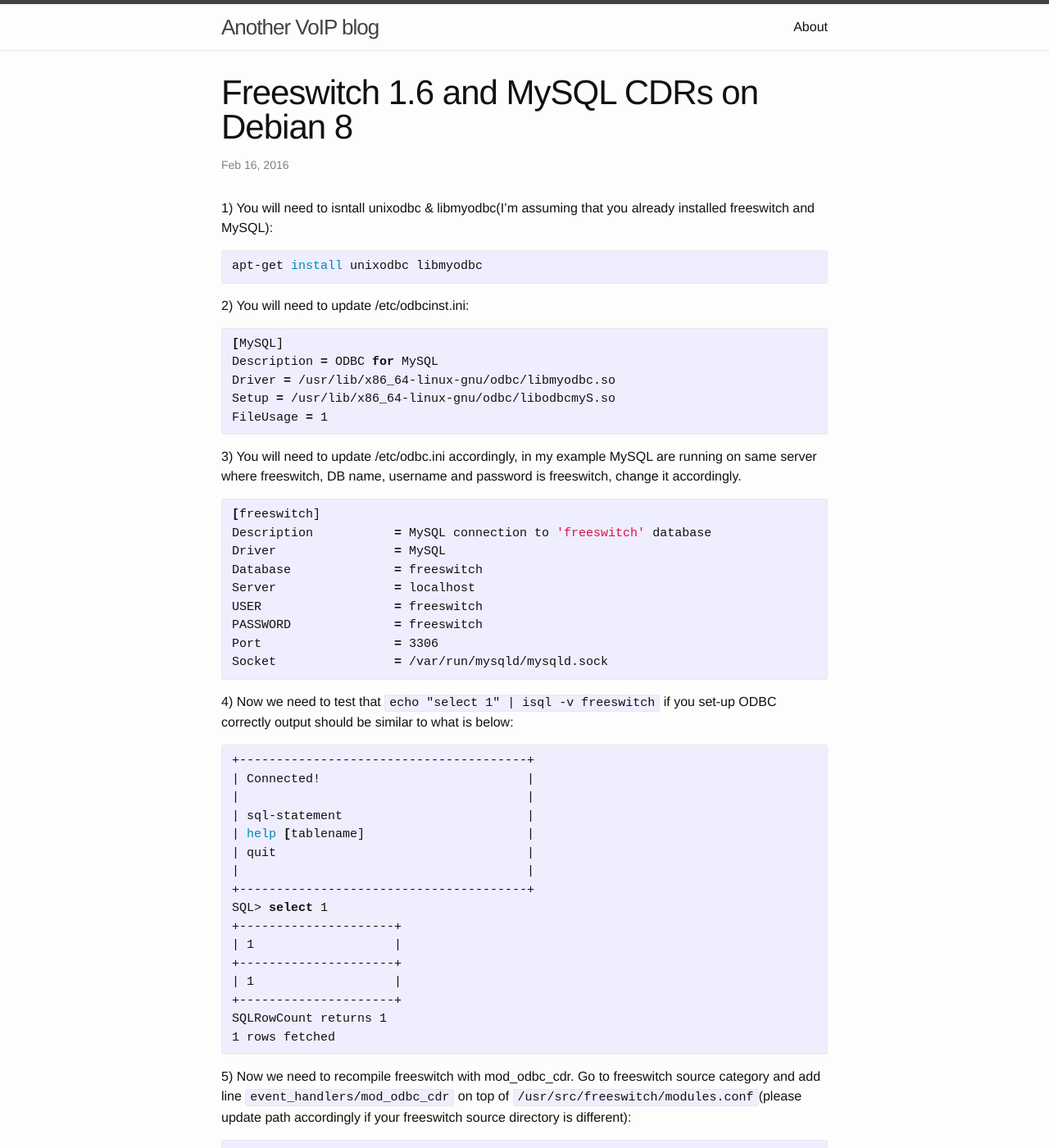
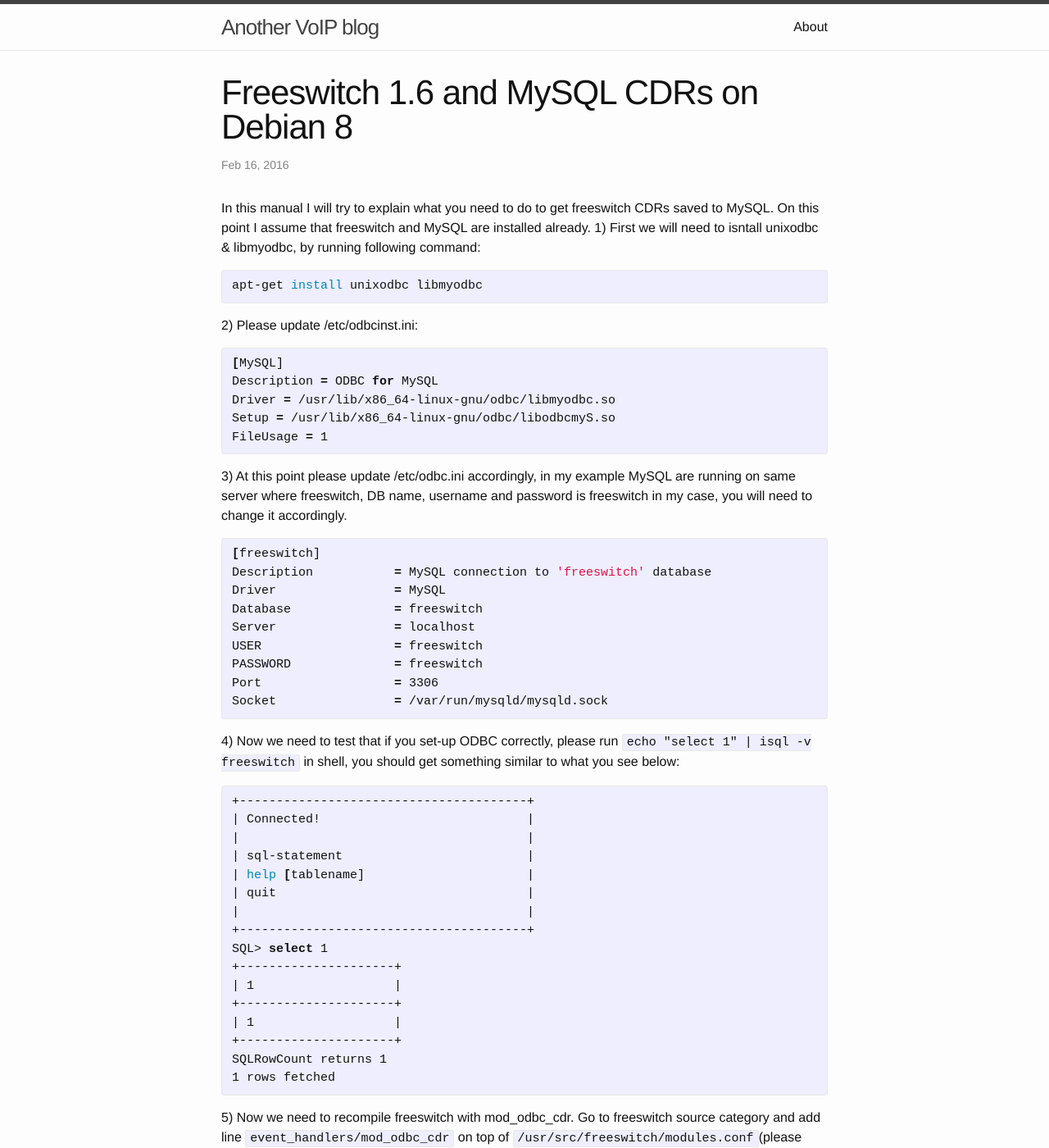
Before and after one commit to os11k/os11k.github.io, a Jekyll site: the page built from _posts/2016-02-16-freeswitch-mysql-CDRs.markdown, in a window 1280 px wide and 1400 px high. Shown: the whole window at 82% size. Built offline with Jekyll 4.4.1, drawn with Linux system fonts in a browser that asks for light colours; comment, search, counter and statistics services are not loaded; some of the changed text lies outside the part shown.

Commit message:
Minor changes

```diff
--- a/_posts/2016-02-16-freeswitch-mysql-CDRs.markdown
+++ b/_posts/2016-02-16-freeswitch-mysql-CDRs.markdown
@@ -5,12 +5,13 @@
 categories: jekyll update
 comments: true
 ---
-1) You will need to isntall unixodbc & libmyodbc(I'm assuming that you already installed freeswitch and MySQL):
+In this manual I will try to explain what you need to do to get freeswitch CDRs saved to MySQL. On this point I assume that freeswitch and MySQL are installed already.
+1) First we will need to isntall unixodbc & libmyodbc, by running following command:
 {% highlight bash %}
 apt-get install unixodbc libmyodbc
 {% endhighlight %}
 
-2) You will need to update /etc/odbcinst.ini:
+2) Please update /etc/odbcinst.ini:
 {% highlight bash %}
 [MySQL]
 Description = ODBC for MySQL
@@ -19,7 +20,7 @@
 FileUsage = 1
 {% endhighlight %}
 
-3) You will need to update /etc/odbc.ini accordingly, in my example MySQL are running on same server where freeswitch, DB name, username and password is freeswitch, change it accordingly.
+3) At this point please update /etc/odbc.ini accordingly, in my example MySQL are running on same server where freeswitch, DB name, username and password is freeswitch in my case, you will need to change it accordingly.
 {% highlight bash %}
 [freeswitch]
 Description           = MySQL connection to 'freeswitch' database
@@ -32,7 +33,7 @@
 Socket                = /var/run/mysqld/mysqld.sock
 {% endhighlight %}
 
-4) Now we need to test that `echo "select 1" | isql -v freeswitch` if you set-up ODBC correctly output should be similar to what is below:
+4) Now we need to test that if you set-up ODBC correctly, please run `echo "select 1" | isql -v freeswitch` in shell, you should get something similar to what you see below:
 {% highlight bash %}
 +---------------------------------------+
 | Connected!                            |
@@ -74,12 +75,12 @@
 make install
 {% endhighlight %}
 
-7) You need to copy odbc_cdr.conf.xml to freeswich conf directory, I'm assuming that freeswitch source directory is `/usr/src/freeswitch`
+7) At this point we need to copy odbc_cdr.conf.xml to freeswich conf directory, I'm assuming that freeswitch source directory is `/usr/src/freeswitch`
 {% highlight bash %}
 cp /usr/src/freeswitch/src/mod/event_handlers/mod_odbc_cdr/conf/autoload_configs/odbc_cdr.conf.xml /usr/local/freeswitch/conf/autoload_configs/odbc_cdr.conf.xml
 {% endhighlight %}
 
-8) You need to update `/usr/local/freeswitch/conf/autoload_configs/odbc_cdr.conf.xml` accordingly so it points to mysql DB(line No4):
+8) Please update `/usr/local/freeswitch/conf/autoload_configs/odbc_cdr.conf.xml` accordingly so it points to mysql DB(line No4):
 {% highlight bash linenos=table %}
 <configuration name="odbc_cdr.conf" description="ODBC CDR Configuration">
   <settings>
@@ -141,7 +142,7 @@
 </configuration>
 {% endhighlight %}
 
-9) You need to enable auto-load of mod_odbc_cdr. For this you need to edit /usr/local/freeswitch/conf/autoload_configs/modules.conf.xml and add `<load module="mod_odbc_cdr"/>` on top of `<load module="mod_cdr_csv"/>`. In my minimal set-up it looks in following way(line No12):
+9) Please enable auto-load of mod_odbc_cdr. For this you need to edit /usr/local/freeswitch/conf/autoload_configs/modules.conf.xml and add `<load module="mod_odbc_cdr"/>` on top of `<load module="mod_cdr_csv"/>`. In my minimal set-up it looks in following way(line No12):
 {% highlight bash linenos=table %}
 <configuration name="modules.conf" description="Modules">
   <modules>
@@ -186,7 +187,7 @@
 </configuration>
 {% endhighlight %}
 
-10) You need to create tables:
+10) Now we need to create tables:
 {% highlight sql %}
 CREATE TABLE IF NOT EXISTS `cdr_table_a_leg` (
 `CallId` varchar(80) DEFAULT NULL,
@@ -229,7 +230,7 @@
 );
 {% endhighlight %}
 
-11) You need to restart freeswitch: `service freeswitch restart`
+11) Please restart freeswitch: `service freeswitch restart`
 
 12) On this point you can check if module `mod_odbc_cdr` loaded. Please run following command in freeswitch CLI:
 {% highlight bash %}
```
Also changed, not shown: other parts of _posts/2016-02-16-freeswitch-mysql-CDRs.markdown (+1 -1 lines).
